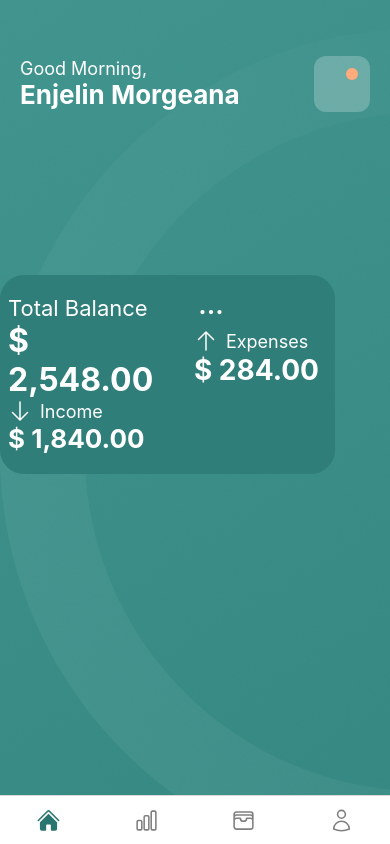
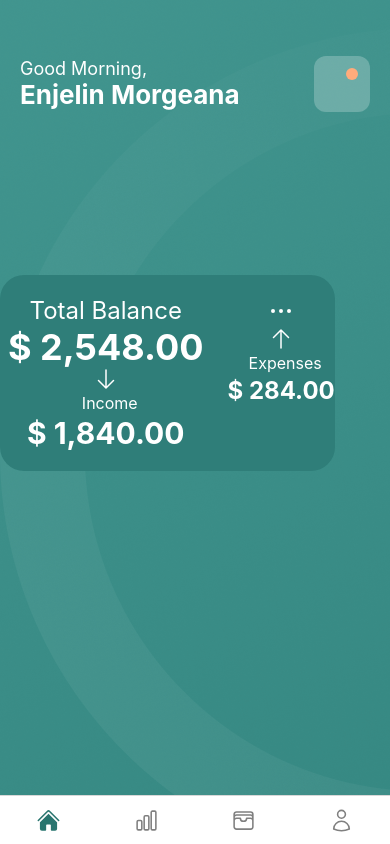
Before and after one commit to warisahmed1293/Expense-Tracking-App-React-Native, a React Native app: screen /Navigation in a window 390 px wide. Built offline with nearby package versions, Linux system fonts and the light colour scheme.

Commit message:
first commit

```diff
--- a/src/components/HomeScreen/BalanceCard.tsx
+++ b/src/components/HomeScreen/BalanceCard.tsx
@@ -6,41 +6,29 @@ import Icon from "../Icon";
 const BalanceCard = () => {
     return (
         <View className="bg-DARK_GREEN w-[335px] h-[225px] flex-1 flex-row justify-between items-start rounded-3xl ">
-            <View className="flex-1 my-5 justify-between px-2">
-                <View className="flex">
-                    <Text color="white" fontSize="22px">
-                        Total Balance
-                    </Text>
-                    <Text color="white" fontSize="32px" fontWeight="700">
-                        $ 2,548.00
-                    </Text>
+            <View className="flex flex-col justify-between py-5 px-2">
+                <View className="flex items-center">
+                    <Text className="text-white text-2xl">Total Balance</Text>
+                    <Text className="text-white text-4xl font-bold">$ 2,548.00</Text>
                 </View>
-                <View className="flex">
-                    <View className="flex flex-row items-center">
-                        <Icon name="ArrowDownIcon" size={24} type="solid" color="white" />
-                        <Text color="white" fontSize="18px" className="ml-2">
-                            Income
-                        </Text>
+                <View className="flex items-center">
+                    <View className="flex items-center">
+                        <Icon name="ArrowDownIcon" className="text-white w-6 h-6" type="solid" />
+                        <Text className="text-white text-base ml-2">Income</Text>
                     </View>
-                    <Text color="white" fontSize="26px" fontWeight="700">
-                        $ 1,840.00
-                    </Text>
+                    <Text className="text-white text-3xl font-bold">$ 1,840.00</Text>
                 </View>
             </View>
-            <View className="flex my-5 justify-between px-4">
-                <View className="flex">
-                    <Icon name="EllipsisHorizontalIcon" size={34} type="solid" color="white" />
+            <View className="flex flex-col justify-between py-5 px-4">
+                <View className="flex items-center">
+                    <Icon name="EllipsisHorizontalIcon" className="text-white w-8 h-8" type="solid" />
                 </View>
-                <View className="flex">
-                    <View className="flex flex-row items-center">
-                        <Icon name="ArrowUpIcon" size={24} type="solid" color="white" />
-                        <Text color="white" fontSize="18px" className="ml-2">
-                            Expenses
-                        </Text>
+                <View className="flex items-center">
+                    <View className="flex items-center">
+                        <Icon name="ArrowUpIcon" className="text-white w-6 h-6" type="solid" />
+                        <Text className="text-white text-base ml-2">Expenses</Text>
                     </View>
-                    <Text color="white" fontSize="28px" fontWeight="700">
-                        $ 284.00
-                    </Text>
+                    <Text className="text-white text-2xl font-bold">$ 284.00</Text>
                 </View>
             </View>
         </View>
--- a/src/components/Icon.tsx
+++ b/src/components/Icon.tsx
@@ -10,11 +10,12 @@ interface IconProps {
     name: IconName;
     size?: number;
     color?: string;
+    className?: string;
 }
 
-const Icon: React.FC<IconProps> = ({ type = "outline", name, size = 24, color = "black" }) => {
+const Icon: React.FC<IconProps> = ({ type = "outline", name, size = 24, color = "black", className = "" }) => {
     const IconComponent = type === "solid" ? SolidIcons[name as keyof typeof SolidIcons] : OutlineIcons[name as keyof typeof OutlineIcons];
-    return <IconComponent size={size} color={color} />;
+    return <IconComponent size={size} color={color} className={className} />;
 };
 
 export default Icon;
```
